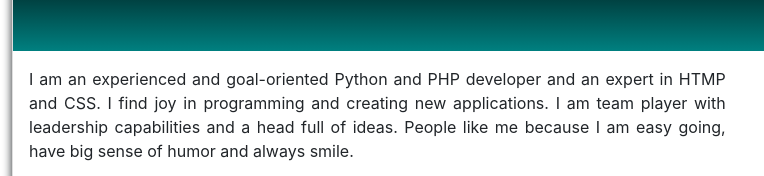
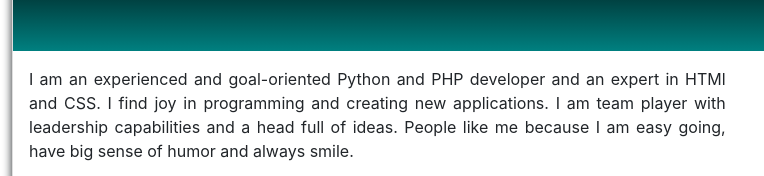
Before and after one commit to techerss/pofolio-, a plain HTML site: page public/resume.html in a window 1280 px wide. Shown: the part 748-924 px from the top of the page, 73-837 px from the left. Drawn offline with nearby package versions, Linux system fonts and the light colour scheme.

Commit message:
Update resume.html

```diff
--- a/public/resume.html
+++ b/public/resume.html
@@ -90,7 +90,7 @@
             <section class="row">
                 <section class="col-md-8">
                     <p class="pt-3 pl-3 text-justify pr-3">I am an experienced and goal-oriented Python and PHP developer and
-                        an expert in HTMP and CSS. I find joy in programming and creating new applications.
+                        an expert in HTMl and CSS. I find joy in programming and creating new applications.
                         I am team player with leadership capabilities and a head full of ideas. People like me because
                         I am easy going, have big sense of humor and always smile.
 
```
